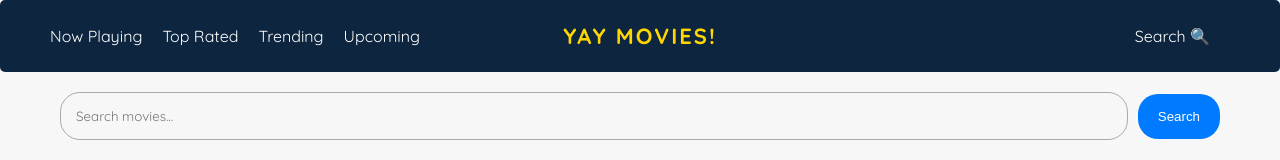
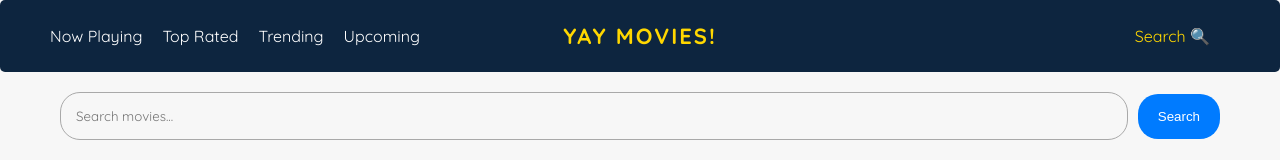
Before and after one commit to joseph-johnson27001/movie_database, a Vue app: page /search in a window 1280 px wide. Shown: the top 160 px of the page. Built offline with nearby package versions, Linux system fonts and the light colour scheme.

Commit message:
Search nav fix

```diff
--- a/src/components/NavBar.vue
+++ b/src/components/NavBar.vue
@@ -50,7 +50,7 @@
             <li class="search-btn" style="padding-right: 10px">
               <router-link
                 to="/search"
-                :class="{ active: isActive('Home') }"
+                :class="{ active: isActive('Search') }"
                 @click="clearSearchHistory"
                 >Search 🔍</router-link
               >
```
